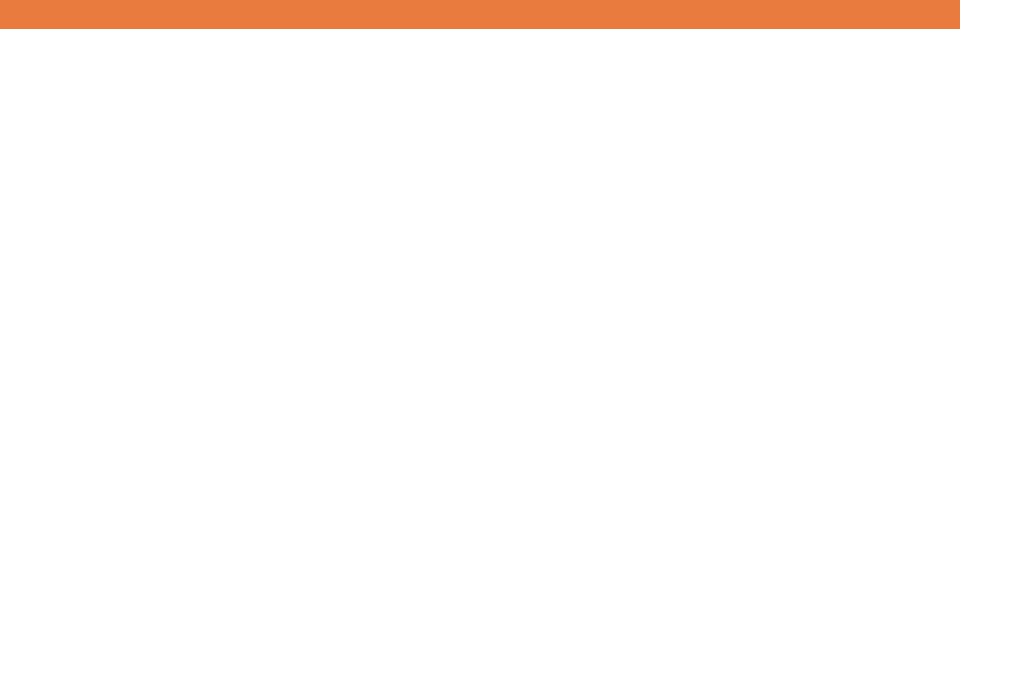
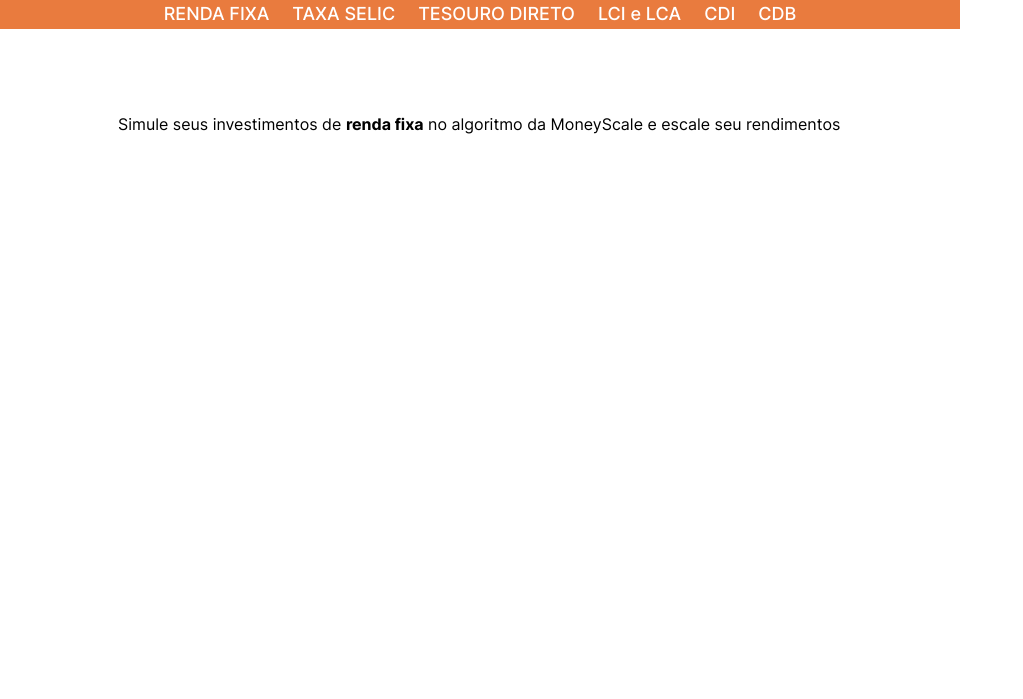
Before and after one commit to lucassena08/projeto_ps, a plain HTML site: page index.html in a window 1280 px wide. Shown: the part 101-800 px from the top of the page, without its empty margins (0-1023 px from the left). Drawn offline with Linux system fonts and the light colour scheme.

Commit message:
add more fonts, orgazine first p tag

```diff
--- a/index.html
+++ b/index.html
@@ -1,33 +1,38 @@
 <!DOCTYPE html>
 <html>
+
 <head>
   <meta charset="UTF-8">
   <title>Document</title>
   <link rel="stylesheet" href="./src/css/reset.css">
   <link rel="stylesheet" href="./src/css/styles.css">
 </head>
+
 <body>
-  <div class="main-container">
-    <header>
+  <nav>
+    <header class="main-container">
       <div class="logo-branco">
         <img src="./src/images/logo-icon.svg" alt="">
         <span>MoneyScale</span>
       </div>
     </header>
 
-    <div class="container-botoes">
-      <nav>
-        <ul>
-          <li>RENDA FIXA</li>
-          <li>TAXA SELIC</li>
-          <li>TESOURO DIRETO</li>
-          <li>LCI e LCA</li>
-          <li>CDI</li>
-          <li>CDB</li>
-        </ul>
-      </nav>
-    </div>
-  </div>
+    <footer class="container-botoes">
+      <ul class="navbar">
+        <li><a href="">RENDA FIXA</a></li>
+        <li><a href="">TAXA SELIC</a></li>
+        <li><a href="">TESOURO DIRETO</a></li>
+        <li><a href="">LCI e LCA</a></li>
+        <li><a href="">CDI</a></li>
+        <li><a href="">CDB</a></li>
+      </ul>
+    </footer>
+  </nav>
+
+  <p class="simule-text">Simule seus investimentos de <strong>renda fixa</strong> no algoritmo da MoneyScale e escale seu rendimentos</p>
+
+
   <script src="./src/js/main.js"></script>
 </body>
+
 </html>
--- a/src/css/styles.css
+++ b/src/css/styles.css
@@ -1,21 +1,39 @@
 @font-face {
-  font-family: 'Alumni Sans';
-  src: url('../fonts/AlumniSans-Bold.ttf');
+  font-family: Alumni Sans;
+  src: url('../fonts/AlumniSans-Bold.ttf') format("truetype");
+  font-weight: 700;
+  font-style: normal;
 }
 
 @font-face {
-  font-family: 'Inter';
-  src: url('../fonts/Inter-Medium.ttf');
+  font-family: Inter;
+  src: url('../fonts/Inter-Regular.ttf') format("truetype");
+  font-weight: 400;
+  font-style: normal;
 }
 
-.main-container header {
+@font-face {
+  font-family: Inter;
+  src: url('../fonts/Inter-Medium.ttf') format("truetype");
+  font-weight: 500;
+  font-style: normal;
+}
+
+@font-face {
+  font-family: Inter;
+  src: url('../fonts/Inter-Bold.ttf') format("truetype");
+  font-weight: 700;
+  font-style: normal;
+}
+
+.main-container {
   background-color: #0EA45D;
   width: 960px;
   height: 100px;
   text-align: center;
 }
 
-.main-container .logo-branco {
+.logo-branco {
   display: flex;
   flex-direction: row;
   justify-content: center;
@@ -30,7 +48,7 @@
   top: 20px;
 }
 
-.main-container header .logo-branco img {
+.main-container img {
   position: absolute;
   width: 78.09px;
   height: 58.49px;
@@ -38,7 +56,7 @@
   top: -0.46px;
 }
 
-.main-container header .logo-branco span {
+.main-container span {
   position: absolute;
   width: 220px;
   height: 68px;
@@ -54,9 +72,15 @@
   color: #FFFFFF;
 }
 
-.main-container nav {
+.container-botoes {
+  width: 960px;
+  height: 30px;
+
+  background: #E97B3E;
+}
+
+.navbar {
   display: flex;
-  flex-direction: row;
   justify-content: center;
   align-items: center;
   padding: 0px;
@@ -69,17 +93,7 @@
   top: 104px;
 }
 
-.main-container .container-botoes {
-  position: absolute;
-  width: 960px;
-  height: 30px;
-  left: 0px;
-  top: 100px;
-
-  background: #E97B3E;
-}
-
-.main-container .container-botoes nav ul li {
+.navbar li a {
   height: 22px;
 
   font-family: 'Inter';
@@ -90,7 +104,25 @@
   color: #FFFFFF;
 
   list-style-type: none;
+  text-decoration: none;
+}
 
-  flex: none;
-  flex-grow: 0;
+.simule-text {
+  position: absolute;
+  width: 723px;
+  height: 19px;
+  left: 118px;
+  top: 216px;
+
+  font-family: 'Inter';
+  font-style: normal;
+  font-weight: 400;
+  font-size: 16px;
+  line-height: 19px;
+
+  color: #000000;
 }
+
+.simule-text strong {
+  font-weight: 700;
+}
```
Also changed, not shown: src/fonts/Inter-Bold.ttf (added), src/fonts/Inter-Regular.ttf (added).
